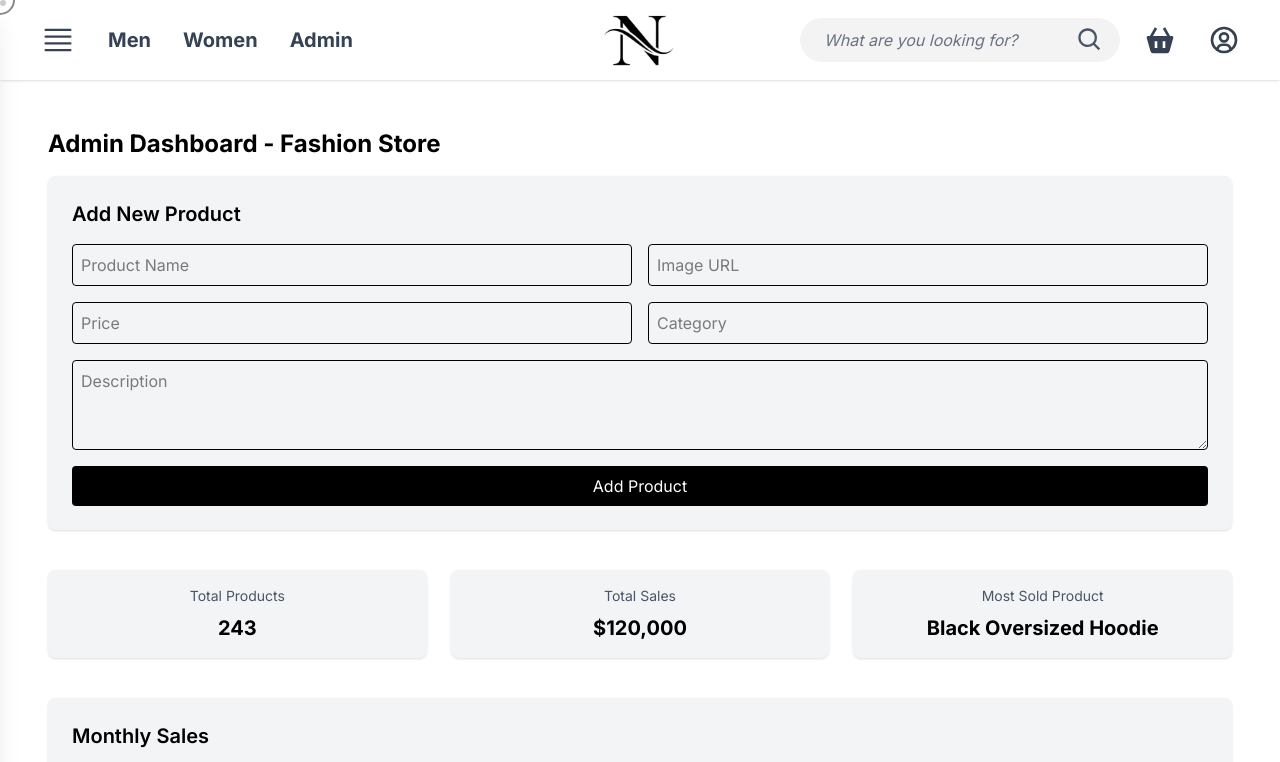
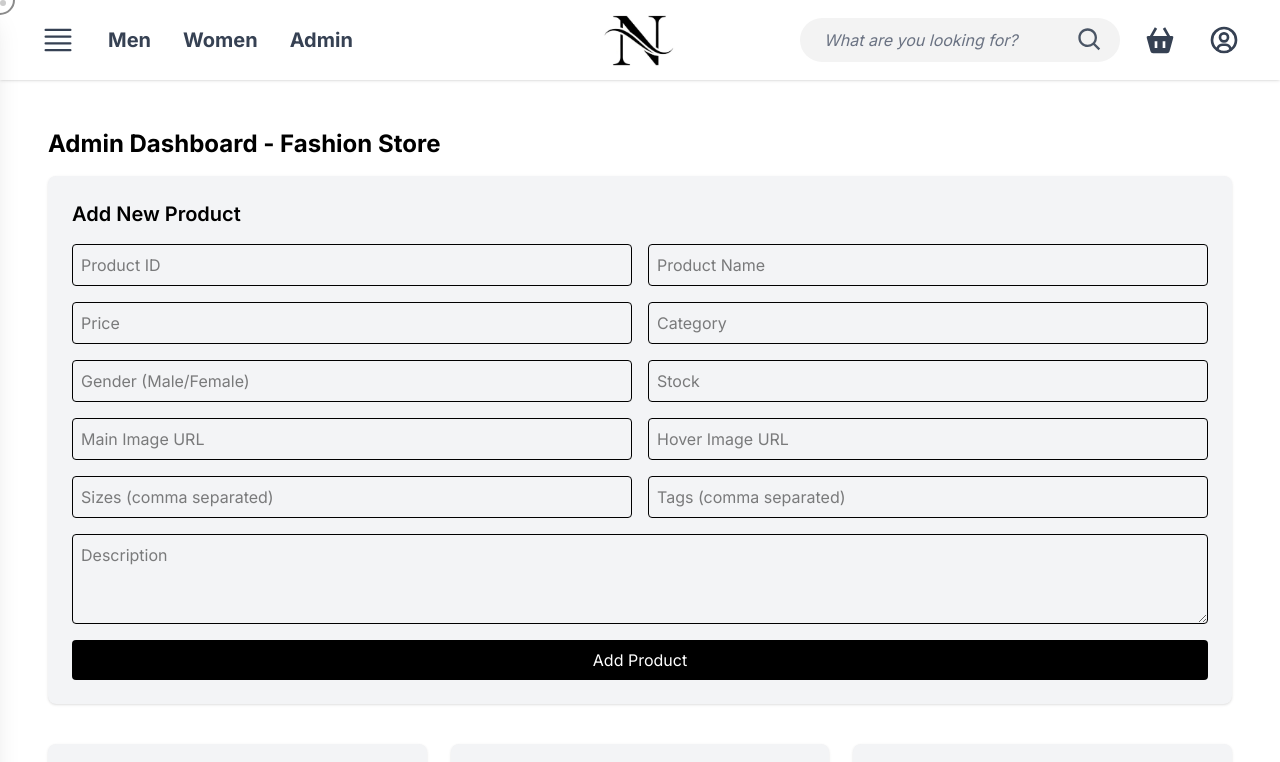
Before and after one commit to 7248-om/DINNOM, a React (Vite) app in the folder DINNOM/: page /admin in a window 1280 px wide. Shown: the top 762 px of the page. Built offline with nearby package versions, Linux system fonts and the light colour scheme.

Commit message:
adding more fields to admin add prod page

```diff
--- a/DINNOM/src/pages/admin.jsx
+++ b/DINNOM/src/pages/admin.jsx
@@ -20,11 +20,17 @@ const monthlySalesData = [
 
 const Admin = () => {
   const [product, setProduct] = useState({
+    productId: '',
     name: '',
-    image: '',
     price: '',
+    description: '',
+    gender: '',
     category: '',
-    description: ''
+    stock: '',
+    mainImage: '',
+    hoverImage: '',
+    sizes: '',
+    tags: ''
   });
 
   const handleChange = (e) => {
@@ -33,68 +39,54 @@ const Admin = () => {
 
   const handleSubmit = (e) => {
     e.preventDefault();
-    console.log('Product submitted:', product);
-    // Call API or backend logic here
-    setProduct({ name: '', image: '', price: '', category: '', description: '' });
+
+    const formattedProduct = {
+      ...product,
+      price: Number(product.price),
+      stock: Number(product.stock),
+      sizes: product.sizes.split(',').map(s => s.trim()),
+      tags: product.tags.split(',').map(t => t.trim())
+    };
+
+    console.log('Submitted Product:', formattedProduct);
+
+    // You can now POST formattedProduct to your backend API
+
+    setProduct({
+      productId: '',
+      name: '',
+      price: '',
+      description: '',
+      gender: '',
+      category: '',
+      stock: '',
+      mainImage: '',
+      hoverImage: '',
+      sizes: '',
+      tags: ''
+    });
   };
 
   return (
     <div className="min-h-screen bg-white text-black p-8 space-y-10">
-      {/* Heading */}
       <h1 className="text-2xl font-bold mb-4">Admin Dashboard - Fashion Store</h1>
 
       {/* Product Add Form */}
       <section className="bg-gray-100 p-6 rounded-lg shadow space-y-4">
         <h2 className="text-xl font-semibold">Add New Product</h2>
         <form onSubmit={handleSubmit} className="grid grid-cols-1 md:grid-cols-2 gap-4">
-          <input
-            type="text"
-            name="name"
-            placeholder="Product Name"
-            className="border p-2 rounded"
-            value={product.name}
-            onChange={handleChange}
-            required
-          />
-          <input
-            type="url"
-            name="image"
-            placeholder="Image URL"
-            className="border p-2 rounded"
-            value={product.image}
-            onChange={handleChange}
-            required
-          />
-          <input
-            type="number"
-            name="price"
-            placeholder="Price"
-            className="border p-2 rounded"
-            value={product.price}
-            onChange={handleChange}
-            required
-          />
-          <input
-            type="text"
-            name="category"
-            placeholder="Category"
-            className="border p-2 rounded"
-            value={product.category}
-            onChange={handleChange}
-            required
-          />
-          <textarea
-            name="description"
-            placeholder="Description"
-            className="border p-2 rounded col-span-full"
-            value={product.description}
-            onChange={handleChange}
-            rows="3"
-            required
-          />
-          <button type="submit" className="bg-black text-white py-2 px-4 rounded col-span-full">
-            Add Product
-          </button>
+          <input name="productId" value={product.productId} onChange={handleChange} placeholder="Product ID" className="border p-2 rounded" required />
+          <input name="name" value={product.name} onChange={handleChange} placeholder="Product Name" className="border p-2 rounded" required />
+          <input type="number" name="price" value={product.price} onChange={handleChange} placeholder="Price" className="border p-2 rounded" required />
+          <input name="category" value={product.category} onChange={handleChange} placeholder="Category" className="border p-2 rounded" required />
+          <input name="gender" value={product.gender} onChange={handleChange} placeholder="Gender (Male/Female)" className="border p-2 rounded" required />
+          <input type="number" name="stock" value={product.stock} onChange={handleChange} placeholder="Stock" className="border p-2 rounded" required />
+          <input name="mainImage" value={product.mainImage} onChange={handleChange} placeholder="Main Image URL" className="border p-2 rounded" required />
+          <input name="hoverImage" value={product.hoverImage} onChange={handleChange} placeholder="Hover Image URL" className="border p-2 rounded" required />
+          <input name="sizes" value={product.sizes} onChange={handleChange} placeholder="Sizes (comma separated)" className="border p-2 rounded" required />
+          <input name="tags" value={product.tags} onChange={handleChange} placeholder="Tags (comma separated)" className="border p-2 rounded" required />
+          <textarea name="description" value={product.description} onChange={handleChange} placeholder="Description" className="border p-2 rounded col-span-full" rows="3" required />
+          <button type="submit" className="bg-black text-white py-2 px-4 rounded col-span-full">Add Product</button>
         </form>
       </section>
 
```
